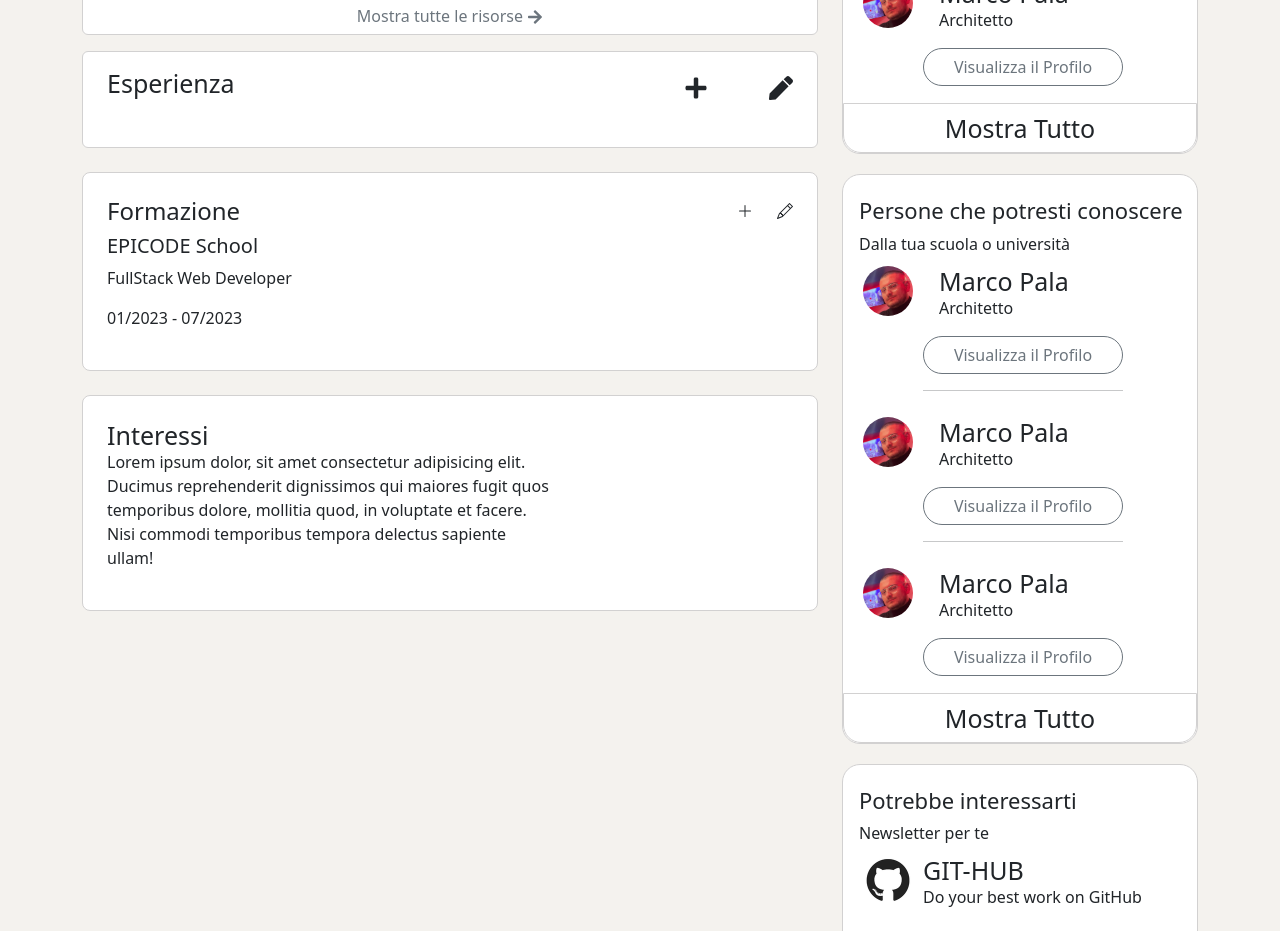
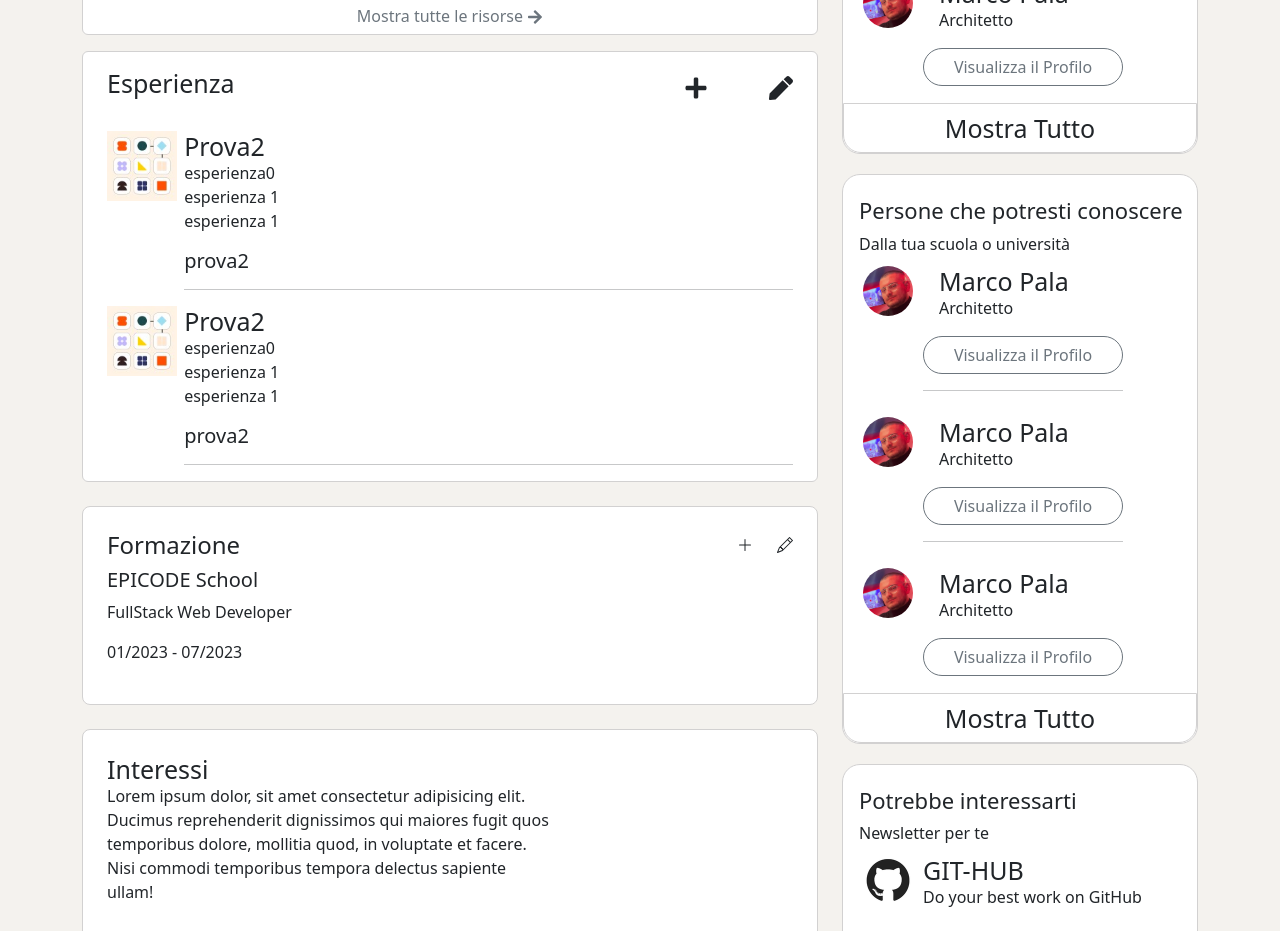
Before and after one commit to DomenicoCicero/team-4-BW3, a React (Create React App) app: page / in a window 1280 px wide. Shown: the part 1560-2491 px from the top of the page. Built offline with nearby package versions, Linux system fonts and the light colour scheme; no server answers.

Commit message:
experience add

```diff
--- a/src/components/EsperienzaProfilo.jsx
+++ b/src/components/EsperienzaProfilo.jsx
@@ -6,10 +6,10 @@ import { FaPen } from "react-icons/fa";
 import { FaPlus } from "react-icons/fa";
 import { useSelector } from "react-redux";
 import { Dropdown } from "react-bootstrap";
-import { BsFillBriefcaseFill } from "react-icons/bs";
+import { BsBraces, BsFillBriefcaseFill } from "react-icons/bs";
 import { IoCalendarNumber } from "react-icons/io5";
 const EsperienzaProfilo = () => {
-  const user = useSelector(state => {
+  const user = useSelector((state) => {
     return state.profilo.user;
   });
   return (
@@ -38,8 +38,41 @@ const EsperienzaProfilo = () => {
           </div>
         </Col>
       </Row>
-      <h5>{user.title}</h5>
-      <p>{user.bio}</p>
+      {/*       -----------------------------------------inizio part dinamica---------------------------------- */}
+      <Row>
+        <Col xs={1}>
+          <img src="./img/7.jpeg" alt="" style={{ width: "70px" }}></img>{" "}
+        </Col>
+        <Col xs={11} style={{ paddingLeft: "30px" }}>
+          {/*             <div className="textexperience"> */}
+          <h3>Prova2</h3>
+          <p className="mb-0">esperienza0</p>
+          <span>esperienza 1</span>
+          <br></br>
+          <span>esperienza 1</span>
+
+          <h5 className="pt-3">prova2</h5>
+          <hr></hr>
+        </Col>
+      </Row>
+      <Row>
+        <Col xs={1}>
+          <img src="./img/7.jpeg" alt="" style={{ width: "70px" }}></img>{" "}
+        </Col>
+        <Col xs={11} style={{ paddingLeft: "30px" }}>
+          {/*             <div className="textexperience"> */}
+          <h3>Prova2</h3>
+          <p className="mb-0">esperienza0</p>
+          <span>esperienza 1</span>
+          <br></br>
+          <span>esperienza 1</span>
+
+          <h5 className="pt-3">prova2</h5>
+          <hr></hr>
+        </Col>
+      </Row>
+
+      {/*       -----------------------------------------fine part dinamica---------------------------------- */}
     </Container>
   );
 };
--- a/src/style.css
+++ b/src/style.css
@@ -90,3 +90,9 @@ h2 {
   background-color: rgb(218, 218, 218);
   color: black;
 }
+.experience {
+  display: flex;
+}
+.textexperience {
+  display: flex;
+}
```
